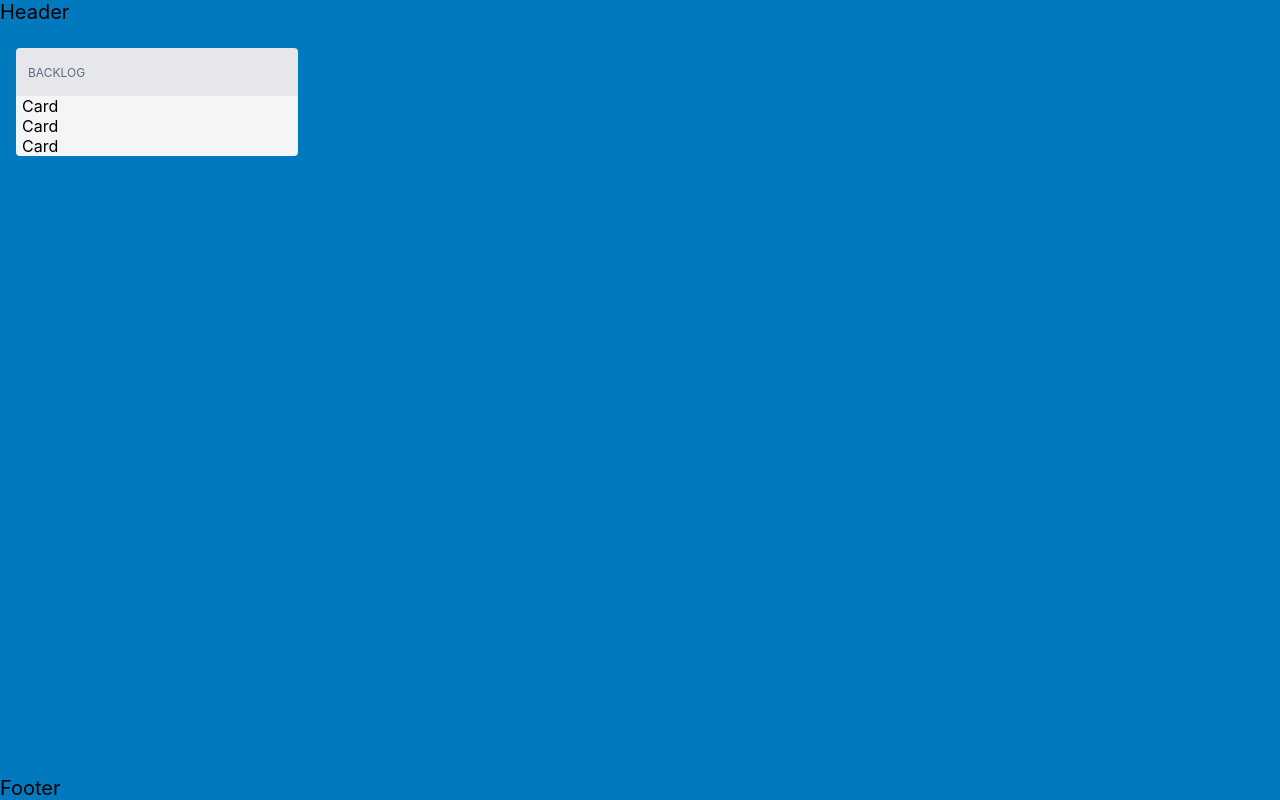
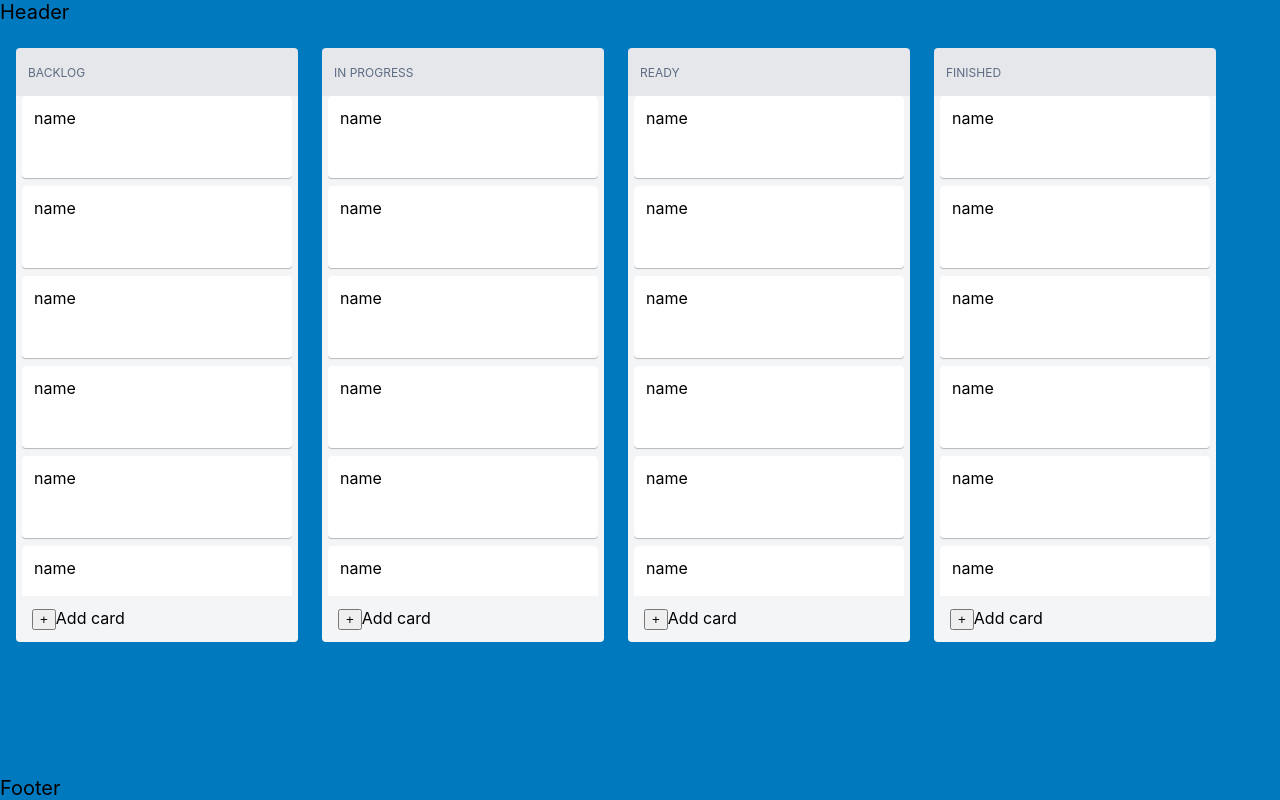
Before and after one commit to User-960/React-Kanban-Board, a React (Create React App) app: page / in a window 1280 px wide. Built offline with nearby package versions, Linux system fonts and the light colour scheme.

Commit message:
feat: add scrollbar and styles for component Card

```diff
--- a/src/components/Board/Board.tsx
+++ b/src/components/Board/Board.tsx
@@ -6,6 +6,9 @@ export default function Board() {
   return (
     <div className={css.board}>
       <Column name={'BACKLOG'} />
+      <Column name={'IN PROGRESS'} />
+      <Column name={'READY'} />
+      <Column name={'FINISHED'} />
     </div>
   )
 };
--- /dev/null
+++ b/src/components/Board/Column/Card/Card.module.scss
@@ -0,0 +1,28 @@
+.card {
+  position: relative;
+  display: block;
+  border-radius: 4px;
+  background-color: #ffffff;
+  box-shadow: 0px 1px 1px rgba(0, 0, 0, 0.25);
+  margin-bottom: 1px;
+  min-height: 58px;
+  padding: 12px;
+  cursor: pointer;
+
+  &:not(:first-of-type) {
+    margin-top: 8px;
+  }
+
+  >.button-remove {
+    display: none;
+    position: absolute;
+    right: 6px;
+    top: 6px;
+  }
+
+  &:hover {
+    >.button-remove {
+      display: flex;
+    }
+  }
+}
--- a/src/components/Board/Column/Card/Card.tsx
+++ b/src/components/Board/Column/Card/Card.tsx
@@ -1,9 +1,14 @@
 import React from 'react';
+import css from './Card.module.scss';
 
-export default function Card() {
+interface ICardProps {
+  name: string
+};
+
+export default function Card({ name }: ICardProps) {
   return (
-    <div>
-      Card
+    <div className={css.card}>
+      <span>{name}</span>
     </div>
   )
 };
--- a/src/components/Board/Column/Column.tsx
+++ b/src/components/Board/Column/Column.tsx
@@ -1,4 +1,5 @@
 import React from 'react';
+import Scrollbars from 'react-custom-scrollbars-2';
 import Card from './Card/Card';
 import css from './Column.module.scss';
 
@@ -12,9 +13,22 @@ export default function Column({ name }: IColumnProps) {
       <div className={css.header}>{name}</div>
       <div className={css.wrapper}>
         <div className={css.body}>
-          <Card />
-          <Card />
-          <Card />
+          <Scrollbars autoHeight autoHeightMax={500}>
+            <Card name={'name'} />
+            <Card name={'name'} />
+            <Card name={'name'} />
+            <Card name={'name'} />
+            <Card name={'name'} />
+            <Card name={'name'} />
+            <Card name={'name'} />
+            <Card name={'name'} />
+            <Card name={'name'} />
+            <Card name={'name'} />
+          </Scrollbars>
+        </div>
+        <div className={css.footer}>
+          <button>+</button>
+          Add card
         </div>
       </div>
     </div>
```
